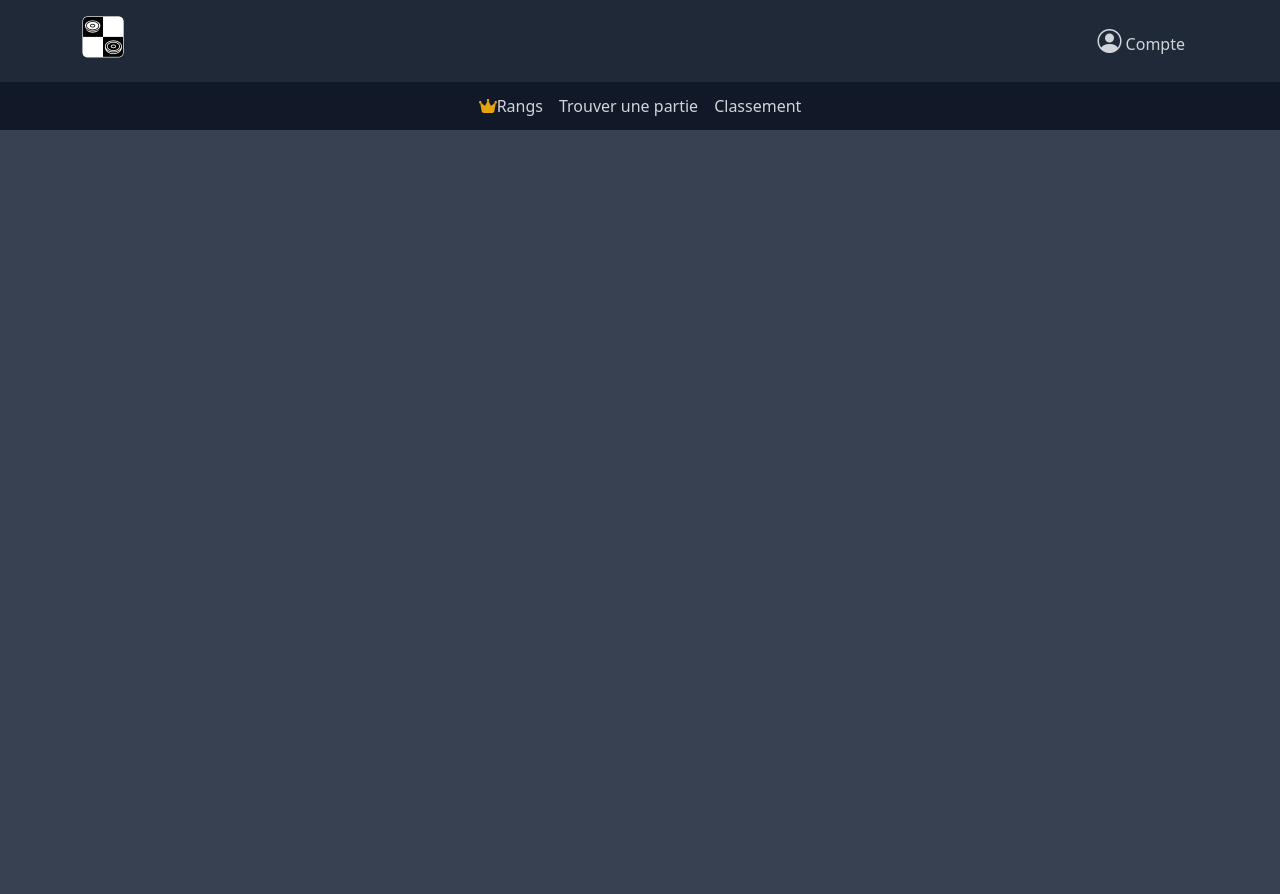
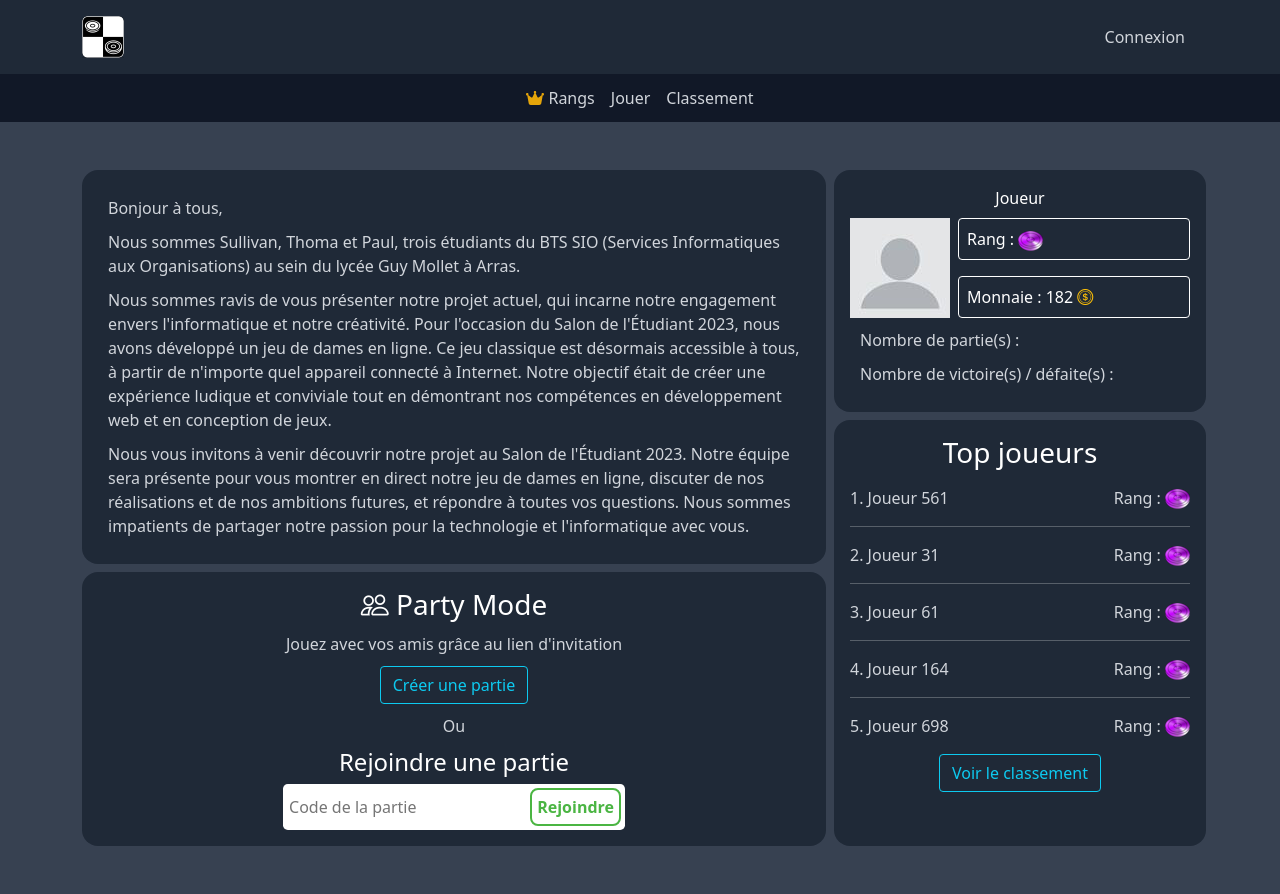
Before and after one commit to SullivanGDR/LeagueOfCheckers, a Symfony app: template templates/base/index.html.twig in a window 1280 px wide. Before the commit the page ends 130 px from the top, so only its background shows below. Run offline with Twig, Linux system fonts and the light colour scheme; the template is opened without the code that fills it, so the values that code supplies are empty; some libraries are stand-ins or nearby versions.

Commit message:
Ajout de l'index

```diff
--- /dev/null
+++ b/public/css/index.css
@@ -0,0 +1,22 @@
+.inputJoinParty {
+    background-color: transparent;
+    outline: none;
+    border: 0;
+}
+
+.btnJoinParty {
+    background-color: transparent;
+    padding: 5px;
+    border: solid 2px #4BB543;
+    border-radius: 8px;
+    color: #4BB543;
+    font-weight: bold;
+}
+
+.btnJoinParty:hover {
+    background-color: #4BB543;
+    border: solid 2px #4BB543;
+    border-radius: 8px;
+    color: white;
+    font-weight: bold;
+}
--- a/public/css/rangs.css
+++ b/public/css/rangs.css
@@ -23,3 +23,7 @@
     display: flex;
     scroll-behavior: smooth;
 }
+
+hr{
+    color: white;
+}
--- a/templates/base.html.twig
+++ b/templates/base.html.twig
@@ -16,6 +16,7 @@
 			<link rel="stylesheet" href="https://cdn.jsdelivr.net/npm/bootstrap-icons@1.7.2/font/bootstrap-icons.css">
 			<link rel="stylesheet" href="css/damier.css">
 			<link rel="stylesheet" href="css/rangs.css">
+			<link rel="stylesheet" href="css/index.css">
 		{% endblock %}
 	</head>
 
@@ -26,7 +27,7 @@
 					<a href="{{path('index')}}">
 						<img class="img-fluid" src="images/logo-damier.png"/>
 					</a>
-					<button class="btn rounded-pill d-none d-lg-block" style="color:#d1d5db;"><i class="bi bi-person-circle fs-4"></i> Compte</button>
+					<button class="btn rounded-pill d-none d-lg-block" style="color:#d1d5db;">Connexion</button>
 					<button class="navbar-toggler" type="button" data-bs-toggle="collapse" data-bs-target="#navbarSupportedContent" aria-controls="navbarSupportedContent" aria-expanded="false" aria-label="Toggle navigation">
 						<span style="color:white;" class="navbar-toggler-icon"></span>
 					</button>
@@ -37,7 +38,7 @@
 							<a class="nav-link active d-block d-lg-none container-rang" aria-current="page" href="#">Accueil</a>
 						</li>
 						<li class="nav-item">
-							<a class="nav-link active d-block d-lg-none" aria-current="page" href="#">Trouver une partie</a>
+							<a class="nav-link active d-block d-lg-none" aria-current="page" href="#">Jouer</a>
 						</li>
 						<li class="nav-item">
 							<a class="nav-link active d-block d-lg-none" aria-current="page" href="{{path('rangs')}}">Rangs</a>
@@ -69,10 +70,10 @@
 		<nav class="navbar navbar-expand-lg justify-content-center py-1 d-none d-lg-flex" style="background-color:#111827 !important; color:#9ca3af !important;">
 			<ul class="navbar-nav">
 				<li class="nav-item">
-					<a class="nav-link d-flex align-items-center" aria-current="page" href="{{path('rangs')}}"><svg xmlns="http://www.w3.org/2000/svg" height="1em" viewBox="0 0 576 512"><!--! Font Awesome Free 6.4.2 by @fontawesome - https://fontawesome.com License - https://fontawesome.com/license (Commercial License) Copyright 2023 Fonticons, Inc. --><style>svg{fill:#e5a50a}</style><path d="M309 106c11.4-7 19-19.7 19-34c0-22.1-17.9-40-40-40s-40 17.9-40 40c0 14.4 7.6 27 19 34L209.7 220.6c-9.1 18.2-32.7 23.4-48.6 10.7L72 160c5-6.7 8-15 8-24c0-22.1-17.9-40-40-40S0 113.9 0 136s17.9 40 40 40c.2 0 .5 0 .7 0L86.4 427.4c5.5 30.4 32 52.6 63 52.6H426.6c30.9 0 57.4-22.1 63-52.6L535.3 176c.2 0 .5 0 .7 0c22.1 0 40-17.9 40-40s-17.9-40-40-40s-40 17.9-40 40c0 9 3 17.3 8 24l-89.1 71.3c-15.9 12.7-39.5 7.5-48.6-10.7L309 106z"/></svg> Rangs</a>
+					<a class="nav-link d-flex align-items-center" aria-current="page" href="{{path('rangs')}}"><svg class="me-1" xmlns="http://www.w3.org/2000/svg" height="1em" viewBox="0 0 576 512"><!--! Font Awesome Free 6.4.2 by @fontawesome - https://fontawesome.com License - https://fontawesome.com/license (Commercial License) Copyright 2023 Fonticons, Inc. --><style>svg{fill:#e5a50a}</style><path d="M309 106c11.4-7 19-19.7 19-34c0-22.1-17.9-40-40-40s-40 17.9-40 40c0 14.4 7.6 27 19 34L209.7 220.6c-9.1 18.2-32.7 23.4-48.6 10.7L72 160c5-6.7 8-15 8-24c0-22.1-17.9-40-40-40S0 113.9 0 136s17.9 40 40 40c.2 0 .5 0 .7 0L86.4 427.4c5.5 30.4 32 52.6 63 52.6H426.6c30.9 0 57.4-22.1 63-52.6L535.3 176c.2 0 .5 0 .7 0c22.1 0 40-17.9 40-40s-17.9-40-40-40s-40 17.9-40 40c0 9 3 17.3 8 24l-89.1 71.3c-15.9 12.7-39.5 7.5-48.6-10.7L309 106z"/></svg> Rangs</a>
 				</li>
 				<li class="nav-item">
-					<a class="nav-link" aria-current="page" href="#">Trouver une partie</a>
+					<a class="nav-link" aria-current="page" href="#">Jouer</a>
 				</li>
 				<li class="nav-item">
 					<a class="nav-link" aria-current="page" href="#">Classement</a>
--- a/templates/base/index.html.twig
+++ b/templates/base/index.html.twig
@@ -6,6 +6,92 @@
 
 {% block body %}
 
+{# Container de la page contenant la partie de gauche et de droite #}
 
+<div class="container d-flex mt-5 mb-5">
+	{# Colonne de gauche #}
+	<div class="col-md-8 me-1 h-100">
+		{# Première div de gauche (présentation) #}
+		<div class="p-3" style="background-color:rgba(31, 41, 55); border-radius: 16px;">
+			<p>Bonjour à tous,</p>
+			<p>Nous sommes Sullivan, Thoma et Paul, trois étudiants du BTS SIO (Services Informatiques aux Organisations) au sein du lycée Guy Mollet à Arras.</p>
+			<p>Nous sommes ravis de vous présenter notre projet actuel, qui incarne notre engagement envers l'informatique et notre créativité. Pour l'occasion du Salon de l'Étudiant 2023, nous avons développé un jeu de dames en ligne. Ce jeu classique est désormais accessible à tous, à partir de n'importe quel appareil connecté à Internet. Notre objectif était de créer une expérience ludique et conviviale tout en démontrant nos compétences en développement web et en conception de jeux.</p>
+			<p>Nous vous invitons à venir découvrir notre projet au Salon de l'Étudiant 2023. Notre équipe sera présente pour vous montrer en direct notre jeu de dames en ligne, discuter de nos réalisations et de nos ambitions futures, et répondre à toutes vos questions. Nous sommes impatients de partager notre passion pour la technologie et l'informatique avec vous.</p>
+		</div>
+		{# Deuxième div de gauche (rejoindre ou inviter) #}
+		<div class="p-3 mt-2" style="background-color:rgba(31, 41, 55); border-radius: 16px;">
+			<div class="text-center">
+				<h3 class="text-white"><i class="bi bi-people"></i> Party Mode</h3>
+			</div>
+			<div class="text-center">
+				<p>Jouez avec vos amis grâce au lien d'invitation</p>
+				<button type="button" style="outline: none;" class="btn btn-outline-info">Créer une partie</button>
+				<p>Ou</p>
+				<h4 class="text-white">Rejoindre une partie</h4>
+				<div class="d-inline-block rounded-3 p-1 bg-white">
+					<input class="me-1 inputJoinParty" type="text" id="joinPartyForm" placeholder="Code de la partie">
+					<button class="btnJoinParty" type="submit">Rejoindre</button>
+				</div>
+			</div>
+		</div>
+	</div>
+	{# Colonne de droite #}
+	<div class="col-md-4 ms-1 flex-grow-1">
+		<div class="d-flex flex-column h-100">
+			<div class="p-3" style="background-color: rgba(31, 41, 55); border-radius: 16px;">
+				<div class="text-center">
+					<p class="m-0 mb-2  text-white">Joueur</p>
+				</div>
+				<div class="d-flex">
+					<div class="text-center me-2">
+						<img class="img-fluid" src="images/profile.jpeg"/>
+					</div>
+					<div class="d-flex flex-column justify-content-between flex-grow-1">
+						<div class="text-white p-1 border border-white rounded-2 mt-0 p-2">
+							<span>Rang :</span>
+							<img class="img-fluid mx-auto" src="images/rangs/master-icon-mini.png"/>
+						</div>
+						<div class="text-white p-1 border border-white rounded-2 mt-0 p-2">
+							<span>Monnaie : 182 <i class="bi bi-coin text-warning"></i></span>
+						</div>
+					</div>
+				</div>
+				<div>
+					<p>Nombre de partie(s) : </p>
+					<p>Nombre de victoire(s) / défaite(s) :</p>
+				</div>
+			</div>
+			<div class="p-3 mt-2 h-100" style="background-color:rgba(31, 41, 55); border-radius: 16px;">
+				<h3 class="text-center text-white mb-3">Top joueurs</h3>
+				<div class="d-flex justify-content-between">
+					<p style="margin: 0;">1. Joueur 561</p>
+					<p style="margin: 0;">Rang : <img class="img-fluid" src="images/rangs/master-icon-mini.png"/></p>
+				</div>
+				<hr>
+				<div class="d-flex justify-content-between">
+					<p style="margin: 0;">2. Joueur 31</p>
+					<p style="margin: 0;">Rang : <img class="img-fluid" src="images/rangs/master-icon-mini.png"/></p>
+				</div>
+				<hr>
+				<div class="d-flex justify-content-between">
+					<p style="margin: 0;">3. Joueur 61</p>
+					<p style="margin: 0;">Rang : <img class="img-fluid" src="images/rangs/master-icon-mini.png"/></p>
+				</div>
+				<hr>
+				<div class="d-flex justify-content-between">
+					<p style="margin: 0;">4. Joueur 164</p>
+					<p style="margin: 0;">Rang : <img class="img-fluid" src="images/rangs/master-icon-mini.png"/></p>
+				</div>
+				<hr>
+				<div class="d-flex justify-content-between">
+					<p style="margin: 0;">5. Joueur 698</p>
+					<p style="margin: 0;">Rang : <img class="img-fluid" src="images/rangs/master-icon-mini.png"/></p>
+				</div>
+				<div class="text-center mt-3">
+					<button type="button" style="outline: none;" class="btn btn-outline-info">Voir le classement</button>
+				</div>
+			</div>
+		</div>
+	</div>
 
 {% endblock %}
```
Also changed, not shown: public/js/rangs-carousel.js (+11 -0 lines), templates/base/rangs.html.twig (+11 -21 lines), public/images/profile.jpeg (added), public/images/rangs/master-icon-mini.png (added).
